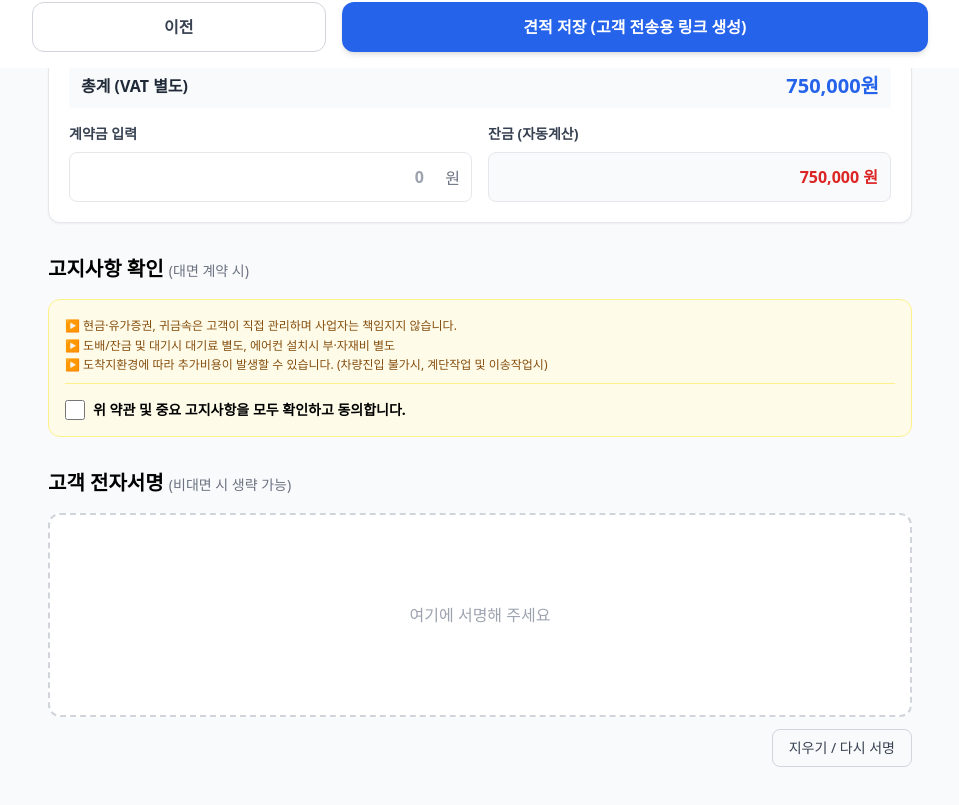
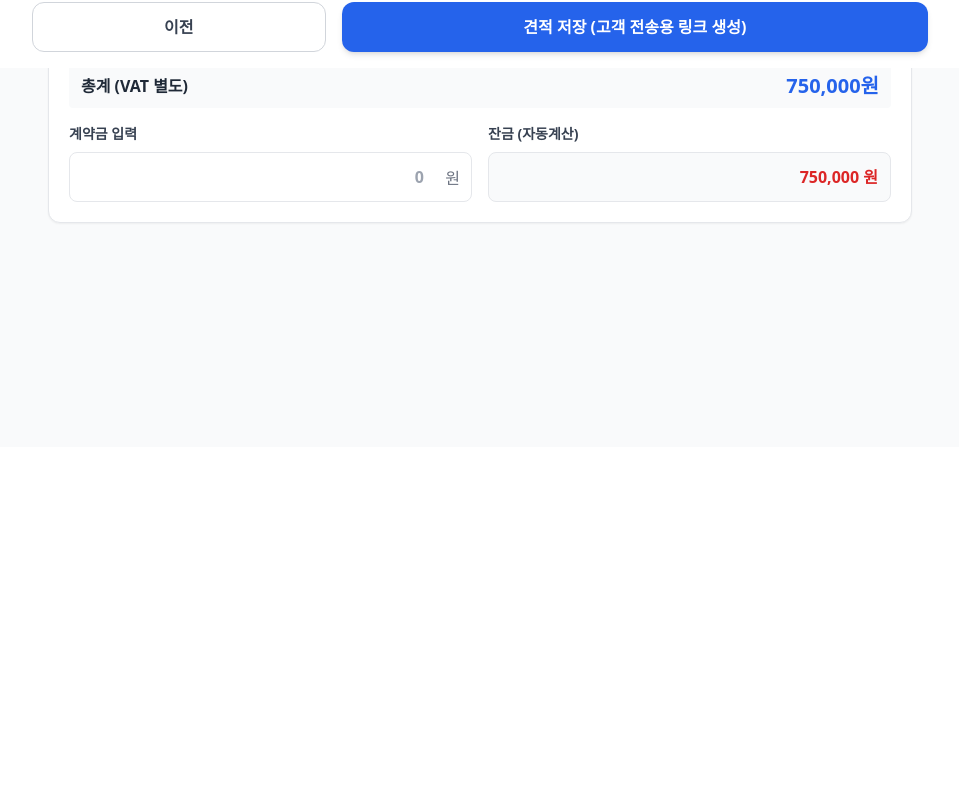
Before and after one commit to grigobio237-eng/20260822-tongin, a Next.js app: page /step4 in a window 1280 px wide. Shown: the part 732-1537 px from the top of the page, without its empty margins (160-1119 px from the left). After the commit the page ends 1179 px from the top, so only its background shows below. Built offline with nearby package versions, Linux system fonts and the light colour scheme.

Commit message:
refactor: remove signature and agreement from step4 to fully support remote B2C quoting flow

```diff
--- a/src/app/(wizard)/step4/page.tsx
+++ b/src/app/(wizard)/step4/page.tsx
@@ -4,10 +4,7 @@ import React, { useState, useEffect } from 'react';
 import { useWizardStore } from '@/store/wizardStore';
 import { useSettingsStore } from '@/store/settingsStore';
 import { useRouter } from 'next/navigation';
-import SignaturePad from '@/components/wizard/SignaturePad';
 import { ContractPrintDocument, ContractPrintData } from '@/components/pdf/ContractPrintDocument';
-// @react-pdf/renderer는 Node.js 전용 - Edge Worker 번들에서 제외 (동적 import 필요시 별도 처리)
-// import { pdf } from '@react-pdf/renderer';
 import { Loader2, CheckCircle, FileText } from 'lucide-react';
 import clsx from 'clsx';
 
@@ -16,9 +13,6 @@ export default function Step4Page() {
   const settingsStore = useSettingsStore();
   const { customerInfo, options, reset, setStep } = store;
   const router = useRouter();
-
-  const [agreed, setAgreed] = useState(false);
-  const [signatureData, setSignatureData] = useState<string | null>(null);
 
   const [deposit, setDeposit] = useState(0);
   const [isSubmitting, setIsSubmitting] = useState(false);
@@ -43,11 +37,11 @@ export default function Step4Page() {
     if (name.includes('대기료')) {
       price = basePrice * opt.quantity * totalWorkers;
       displayName = `${name} (${totalWorkers}명)`;
-    } else if (name === '사다리·출발지') {
+    } else if (name === '사다리-출발지') {
       const count = customerInfo.departureLadderCount || 1;
       price = basePrice * opt.quantity * count;
       if (count > 1) displayName = `${name} (${count}대)`;
-    } else if (name === '사다리·도착지') {
+    } else if (name === '사다리-도착지') {
       const count = customerInfo.arrivalLadderCount || 1;
       price = basePrice * opt.quantity * count;
       if (count > 1) displayName = `${name} (${count}대)`;
@@ -68,28 +62,6 @@ export default function Step4Page() {
   const handlePrev = () => {
     setStep(3);
     router.push('/step3');
-  };
-
-  const dataURLtoBlob = (dataurl: string) => {
-    const arr = dataurl.split(',');
-    const mimeMatch = arr[0].match(/:(.*?);/);
-    const mime = mimeMatch ? mimeMatch[1] : 'image/png';
-    const bstr = atob(arr[1]);
-    let n = bstr.length;
-    const u8arr = new Uint8Array(n);
-    while (n--) {
-      u8arr[n] = bstr.charCodeAt(n);
-    }
-    return new Blob([u8arr], { type: mime });
-  };
-
-  const blobToBase64 = (blob: Blob): Promise<string> => {
-    return new Promise((resolve, reject) => {
-      const reader = new FileReader();
-      reader.onloadend = () => resolve(reader.result as string);
-      reader.onerror = reject;
-      reader.readAsDataURL(blob);
-    });
   };
 
   const handleSubmit = async () => {
@@ -213,7 +185,6 @@ export default function Step4Page() {
       totalCost: totalCost,
       deposit: deposit,
       balance: balance,
-      signatureBase64: signatureData || undefined,
       sttMemo: store.sttMemo
     };
 
@@ -222,8 +193,8 @@ export default function Step4Page() {
         <div className="w-20 h-20 bg-green-100 text-green-600 rounded-full flex items-center justify-center mb-4">
           <CheckCircle size={40} />
         </div>
-        <h2 className="text-2xl font-bold text-gray-800">계약이 체결되었습니다!</h2>
-        <p className="text-gray-600">견적서 및 계약서 PDF가 안전하게 저장되었습니다.</p>
+        <h2 className="text-2xl font-bold text-gray-800">견적서가 생성되었습니다!</h2>
+        <p className="text-gray-600">고객에게 보낼 견적서 링크가 안전하게 저장되었습니다.</p>
 
         <div className="flex flex-col gap-3 mt-8 w-full max-w-sm">
           <button
@@ -238,7 +209,7 @@ export default function Step4Page() {
             className="flex justify-center items-center gap-2 w-full bg-blue-600 hover:bg-blue-700 text-white py-3 rounded-xl font-bold shadow-md transition-colors"
           >
             <FileText size={20} />
-            PDF 계약서 다운로드
+            PDF 견적서 다운로드
           </button>
           <button
             onClick={handleFinish}
@@ -437,33 +408,6 @@ export default function Step4Page() {
         </div>
       </section>
 
-      {/* 2. 약관 및 동의 (대면 계약 시) */}
-      <section>
-        <h2 className="text-xl font-bold mb-4">고지사항 확인 <span className="text-sm font-normal text-gray-500">(대면 계약 시)</span></h2>
-        <div className="bg-yellow-50 rounded-xl border border-yellow-200 p-4 space-y-2">
-          <p className="text-xs text-yellow-800 leading-relaxed">
-            ▶ 현금·유가증권, 귀금속은 고객이 직접 관리하며 사업자는 책임지지 않습니다.<br/>
-            ▶ 도배/잔금 및 대기시 대기료 별도, 에어컨 설치시 부·자재비 별도<br/>
-            ▶ 도착지환경에 따라 추가비용이 발생할 수 있습니다. (차량진입 불가시, 계단작업 및 이송작업시)
-          </p>
-          <label className="flex items-center gap-2 mt-4 pt-4 border-t border-yellow-200 cursor-pointer">
-            <input
-              type="checkbox"
-              className="w-5 h-5 rounded text-blue-600"
-              checked={agreed}
-              onChange={e => setAgreed(e.target.checked)}
-            />
-            <span className="font-bold text-sm">위 약관 및 중요 고지사항을 모두 확인하고 동의합니다.</span>
-          </label>
-        </div>
-      </section>
-
-      {/* 3. 전자서명 (대면 계약 시) */}
-      <section>
-        <h2 className="text-xl font-bold mb-4">고객 전자서명 <span className="text-sm font-normal text-gray-500">(비대면 시 생략 가능)</span></h2>
-        <SignaturePad onSign={(dataUrl) => setSignatureData(dataUrl)} />
-      </section>
-
       {/* Footer Navigation */}
       <div className="fixed bottom-0 left-0 right-0 bg-white border-t p-4 z-20 shadow-[0_-4px_6px_-1px_rgba(0,0,0,0.05)]">
         <div className="max-w-4xl mx-auto flex justify-between gap-4">
```
